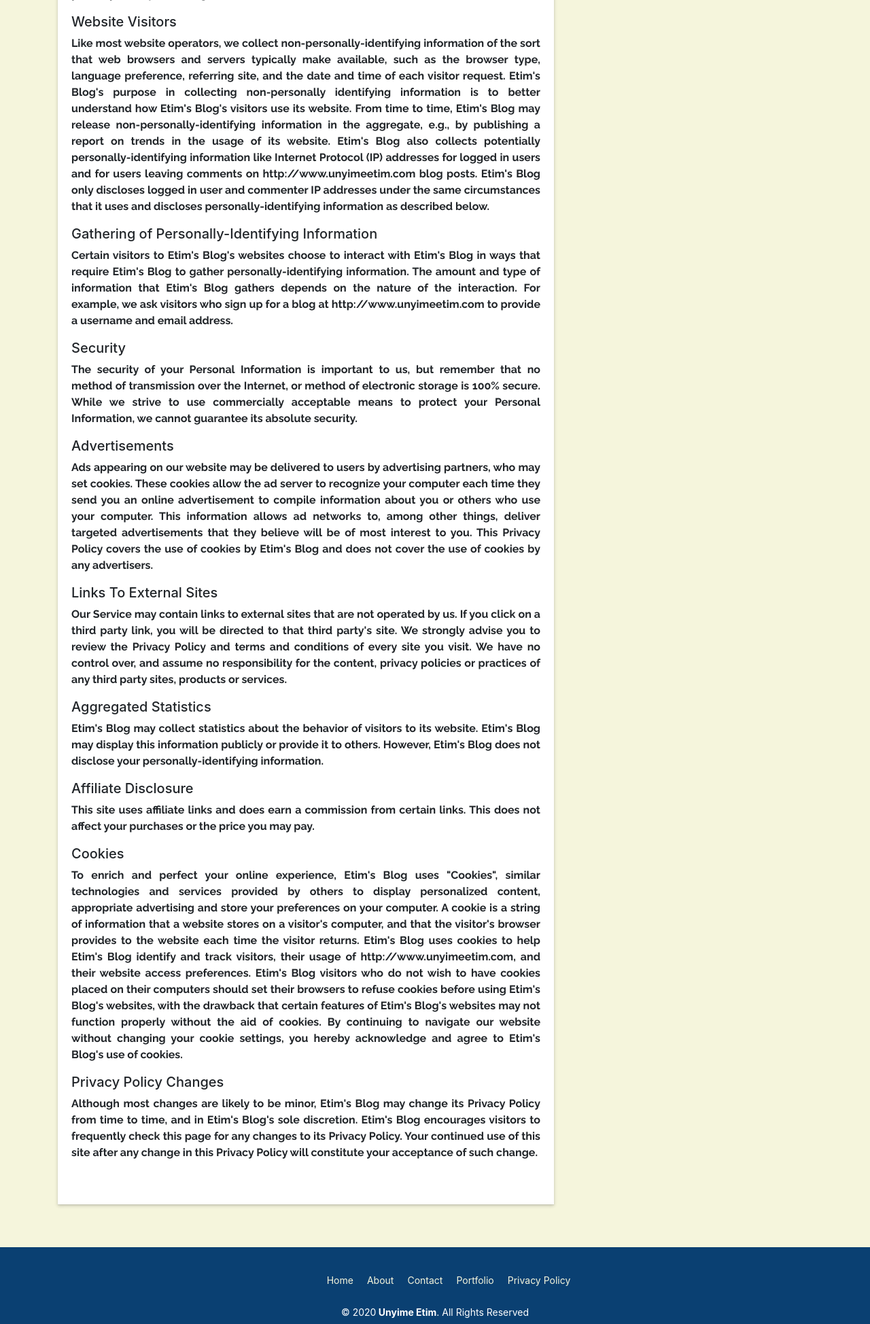
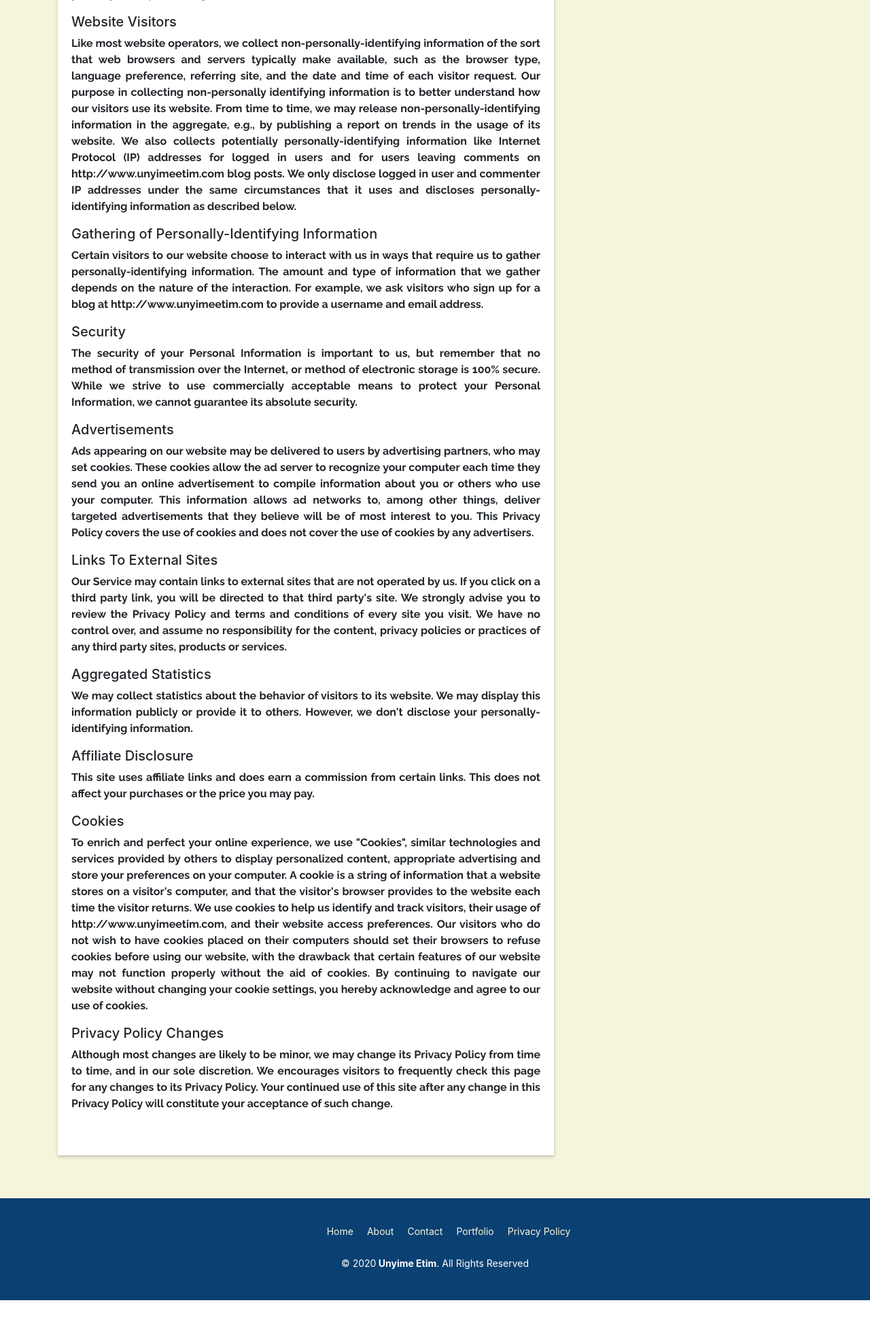
Before and after one commit to unyime1/my-blog, a Flask app: page /privacy in a window 1280 px wide. Shown: the part 484-2432 px from the top of the page at 68% size. After the commit the page ends 2397 px from the top, so only its background shows below. Run offline with Flask 2, Linux system fonts and the light colour scheme; data comes from the database, SQL or seed files in the repository; data that the repository does not hold is empty; parts of the project's set-up code (start-up, migrations or seed data) failed here and were passed over; some libraries are stand-ins or nearby versions.

Commit message:
minor changes

```diff
--- a/blog/templates/privacy.html
+++ b/blog/templates/privacy.html
@@ -15,13 +15,13 @@
       </p>
       <h5>Website Visitors</h5>
       <p class="lead">
-        Like most website operators, we collect non-personally-identifying information of the sort that web browsers and servers typically make available, such as the browser type, language preference, referring site, and the date and time of each visitor request. Etim's Blog's purpose in collecting non-personally identifying information is to better understand how Etim's Blog's visitors use its website. From time to time, Etim's Blog may release non-personally-identifying information in the aggregate, e.g., by publishing a report on trends in the usage of its website.
-        Etim's Blog also collects potentially personally-identifying information like Internet Protocol (IP) addresses for logged in users and for users leaving comments on http://www.unyimeetim.com blog posts. Etim's Blog only discloses logged in user and commenter IP addresses under the same circumstances that it uses and discloses personally-identifying information as described below.
+        Like most website operators, we collect non-personally-identifying information of the sort that web browsers and servers typically make available, such as the browser type, language preference, referring site, and the date and time of each visitor request. Our purpose in collecting non-personally identifying information is to better understand how our visitors use its website. From time to time, we may release non-personally-identifying information in the aggregate, e.g., by publishing a report on trends in the usage of its website.
+        We also collects potentially personally-identifying information like Internet Protocol (IP) addresses for logged in users and for users leaving comments on http://www.unyimeetim.com blog posts. We only disclose logged in user and commenter IP addresses under the same circumstances that it uses and discloses personally-identifying information as described below.
 
       </p>
       <h5>Gathering of Personally-Identifying Information</h5>
       <p class="lead">
-        Certain visitors to Etim's Blog's websites choose to interact with Etim's Blog in ways that require Etim's Blog to gather personally-identifying information. The amount and type of information that Etim's Blog gathers depends on the nature of the interaction. For example, we ask visitors who sign up for a blog at http://www.unyimeetim.com to provide a username and email address.
+        Certain visitors to our website choose to interact with us in ways that require us to gather personally-identifying information. The amount and type of information that we gather depends on the nature of the interaction. For example, we ask visitors who sign up for a blog at http://www.unyimeetim.com to provide a username and email address.
       </p>
       <h5>Security</h5>
       <p class="lead">
@@ -32,7 +32,7 @@
       <h5>Advertisements</h5>
       <p class="lead">
 
-        Ads appearing on our website may be delivered to users by advertising partners, who may set cookies. These cookies allow the ad server to recognize your computer each time they send you an online advertisement to compile information about you or others who use your computer. This information allows ad networks to, among other things, deliver targeted advertisements that they believe will be of most interest to you. This Privacy Policy covers the use of cookies by Etim's Blog and does not cover the use of cookies by any advertisers.
+        Ads appearing on our website may be delivered to users by advertising partners, who may set cookies. These cookies allow the ad server to recognize your computer each time they send you an online advertisement to compile information about you or others who use your computer. This information allows ad networks to, among other things, deliver targeted advertisements that they believe will be of most interest to you. This Privacy Policy covers the use of cookies and does not cover the use of cookies by any advertisers.
 
       </p>
       <h5>Links To External Sites</h5>
@@ -45,7 +45,7 @@
       <h5>Aggregated Statistics</h5>
       <p class="lead">
 
-        Etim's Blog may collect statistics about the behavior of visitors to its website. Etim's Blog may display this information publicly or provide it to others. However, Etim's Blog does not disclose your personally-identifying information.
+        We may collect statistics about the behavior of visitors to its website. We may display this information publicly or provide it to others. However, we don't disclose your personally-identifying information.
 
       </p>
       <h5>Affiliate Disclosure</h5>
@@ -57,15 +57,15 @@
       <h5>Cookies</h5>
       <p class="lead">
 
-        To enrich and perfect your online experience, Etim's Blog uses "Cookies", similar technologies and services provided by others to display personalized content, appropriate advertising and store your preferences on your computer.
-        A cookie is a string of information that a website stores on a visitor's computer, and that the visitor's browser provides to the website each time the visitor returns. Etim's Blog uses cookies to help Etim's Blog identify and track visitors, their usage of http://www.unyimeetim.com, and their website access preferences. Etim's Blog visitors who do not wish to have cookies placed on their computers should set their browsers to refuse cookies before using Etim's Blog's websites, with the drawback that certain features of Etim's Blog's websites may not function properly without the aid of cookies.
-        By continuing to navigate our website without changing your cookie settings, you hereby acknowledge and agree to Etim's Blog's use of cookies.
+        To enrich and perfect your online experience, we use "Cookies", similar technologies and services provided by others to display personalized content, appropriate advertising and store your preferences on your computer.
+        A cookie is a string of information that a website stores on a visitor's computer, and that the visitor's browser provides to the website each time the visitor returns. We use cookies to help us identify and track visitors, their usage of http://www.unyimeetim.com, and their website access preferences. Our visitors who do not wish to have cookies placed on their computers should set their browsers to refuse cookies before using our website, with the drawback that certain features of our website may not function properly without the aid of cookies.
+        By continuing to navigate our website without changing your cookie settings, you hereby acknowledge and agree to our use of cookies.
 
       </p>
       <h5>Privacy Policy Changes</h5>
       <p class="lead">
 
-        Although most changes are likely to be minor, Etim's Blog may change its Privacy Policy from time to time, and in Etim's Blog's sole discretion. Etim's Blog encourages visitors to frequently check this page for any changes to its Privacy Policy. Your continued use of this site after any change in this Privacy Policy will constitute your acceptance of such change.
+        Although most changes are likely to be minor, we may change its Privacy Policy from time to time, and in our sole discretion. We encourages visitors to frequently check this page for any changes to its Privacy Policy. Your continued use of this site after any change in this Privacy Policy will constitute your acceptance of such change.
 
       </p>
     </div>
```
